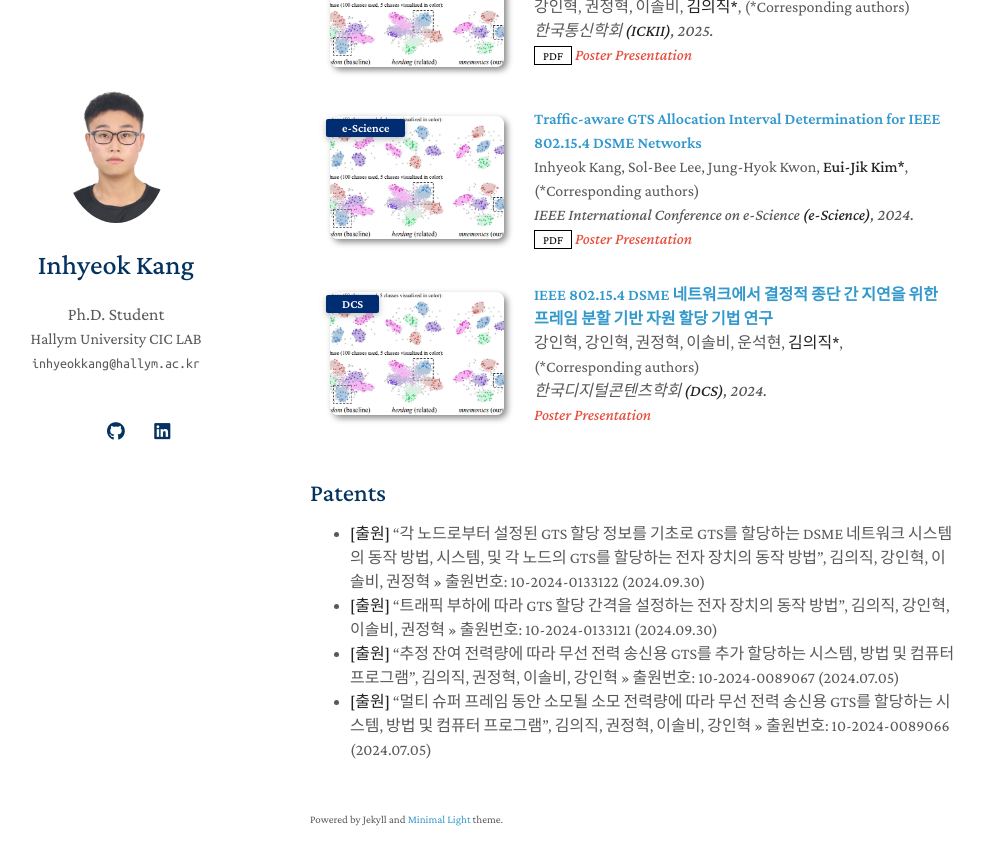
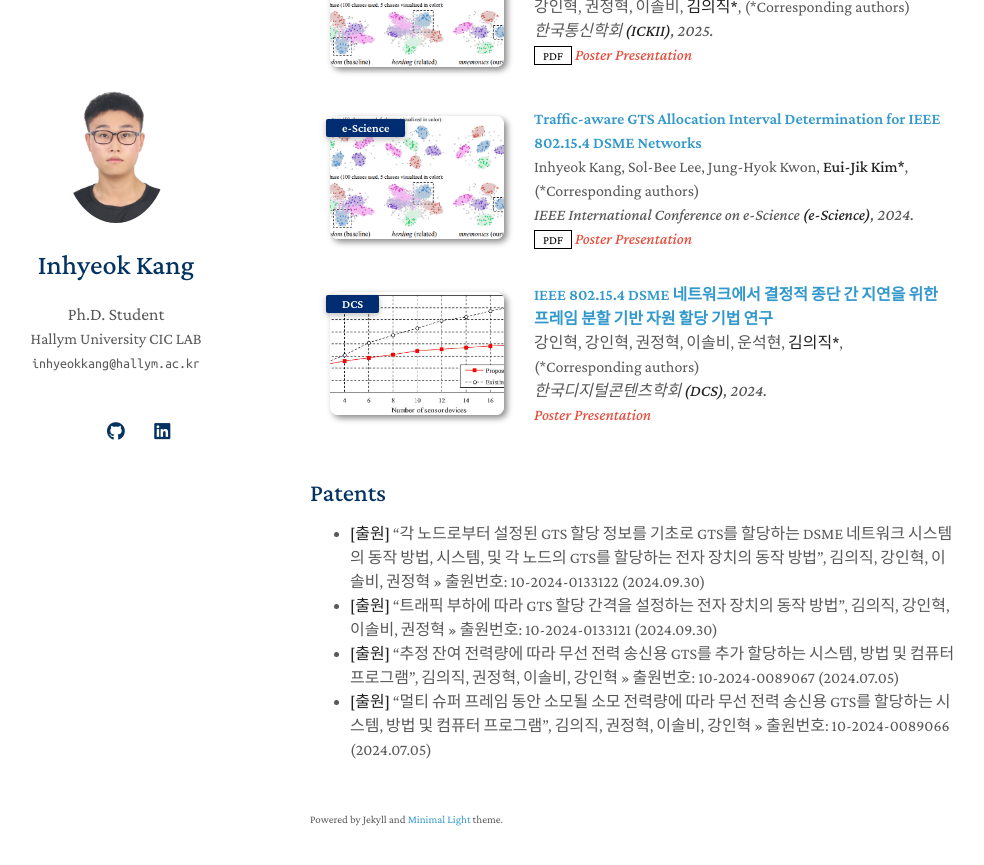
Before and after one commit to InhyeokKang/inhyeokkang.github.io, a Jekyll site: the page built from index.md, in a window 1280 px wide and 900 px high, scrolled down 1321 px. Shown: the top 865 px of the window, without its empty margins (160-1144 px from the left). Built offline with Jekyll 4.4.1, drawn with Linux system fonts in a browser that asks for light colours; a style sheet for code colours, icons or effects is not loaded; our own code applies the rules of GitHub Pages for plain Markdown files.

Commit message:
Update publications.yml

```diff
--- a/_data/publications.yml
+++ b/_data/publications.yml
@@ -50,4 +50,4 @@ main:
     conference_short: DCS
     conference: 한국디지털콘텐츠학회 <strong>(DCS)</strong>, 2024.
     notes: Poster Presentation
-    image: ./assets/img/teaser_example.png
+    image: ./assets/img/teaser_dcs_2024.png
```
